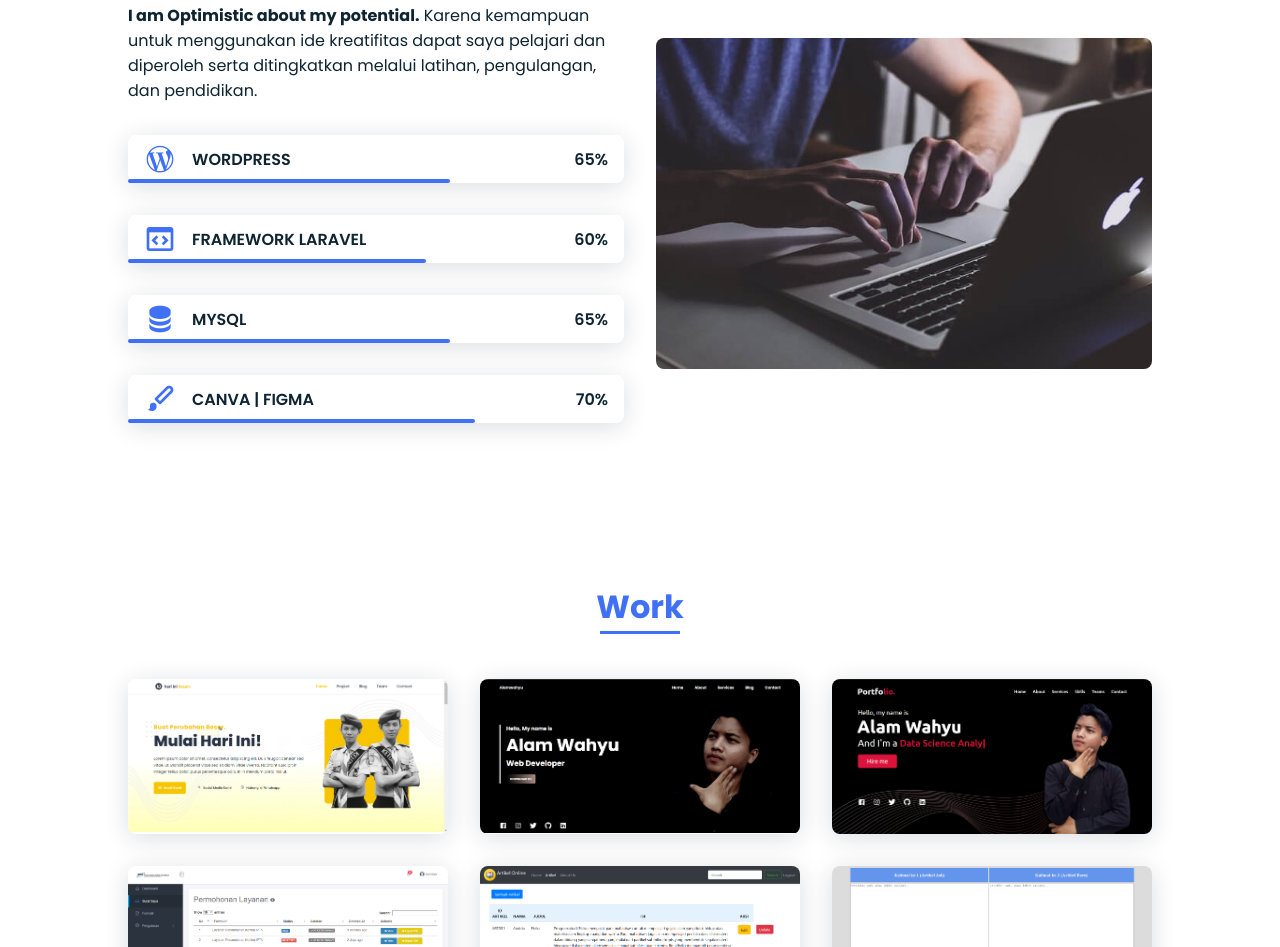
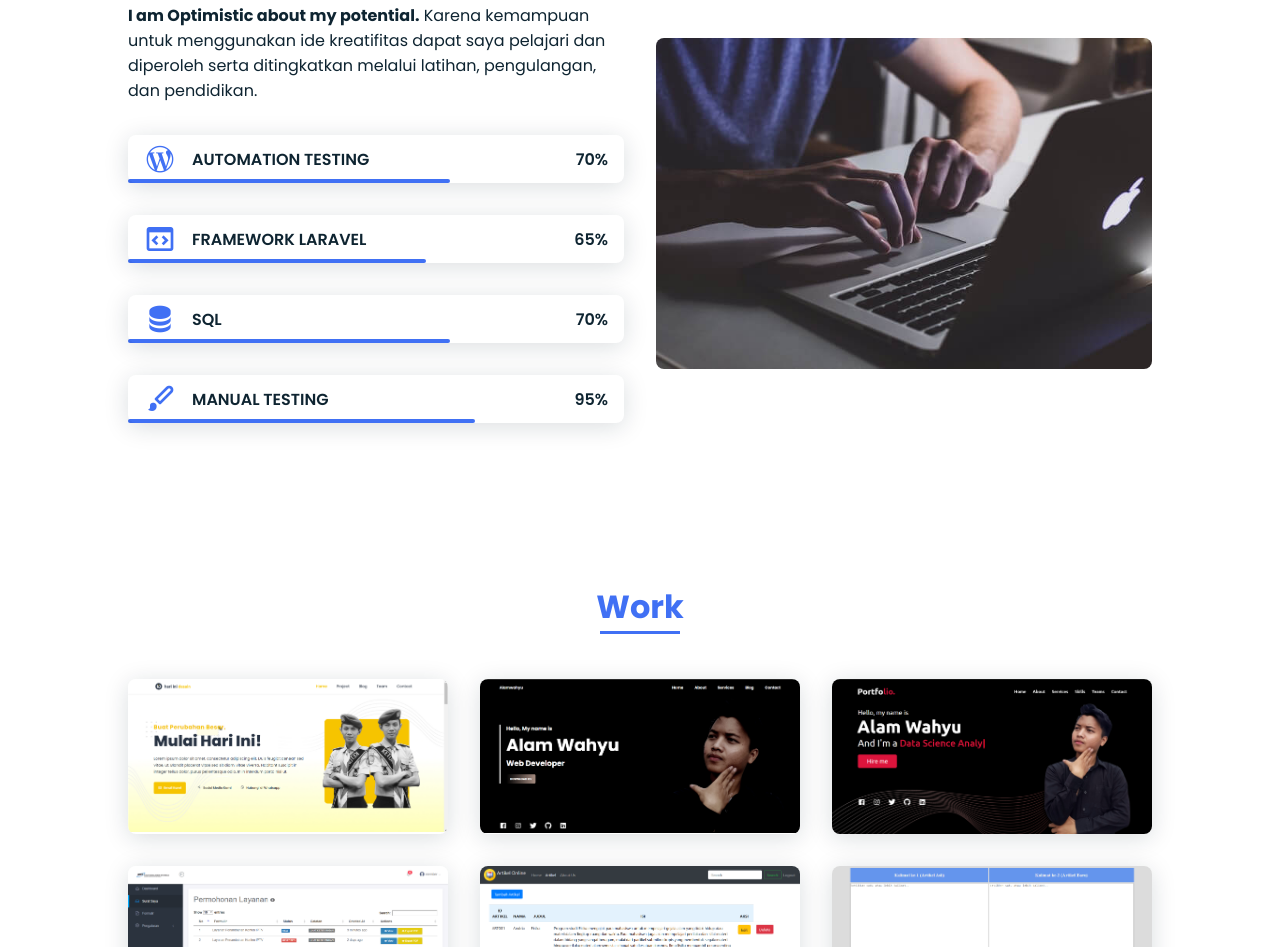
Before and after one commit to alamwahyu/mywebportfolio, a plain HTML site: page index.html in a window 1280 px wide. Shown: the part 1723-2670 px from the top of the page. Drawn offline with nearby package versions, Linux system fonts and the light colour scheme.

Commit message:
Update index.html

```diff
--- a/index.html
+++ b/index.html
@@ -83,13 +83,13 @@
                         <div class="skills__data">
                             <div class="skills__names">
                                 <i class='bx bxl-wordpress skills__icon'></i>
-                                <span class="skills__name">WORDPRESS</span>
+                                <span class="skills__name">AUTOMATION TESTING</span>
                             </div>
                             <div class="skills__bar skills__wordpress">
 
                             </div>
                             <div>
-                                <span class="skills__percentage">65%</span>
+                                <span class="skills__percentage">70%</span>
                             </div>
                         </div>
                         <div class="skills__data">
@@ -101,31 +101,31 @@
 
                             </div>
                             <div>
-                                <span class="skills__percentage">60%</span>
+                                <span class="skills__percentage">65%</span>
                             </div>
                         </div>
                         <div class="skills__data">
                             <div class="skills__names">
                                 <i class='bx bxs-data skills__icon' ></i>
-                                <span class="skills__name">MYSQL</span>
+                                <span class="skills__name">SQL</span>
                             </div>
                             <div class="skills__bar skills__sql">
 
                             </div>
                             <div>
-                                <span class="skills__percentage">65%</span>
+                                <span class="skills__percentage">70%</span>
                             </div>
                         </div>
                         <div class="skills__data">
                             <div class="skills__names">
                                 <i class='bx bxs-paint skills__icon'></i>
-                                <span class="skills__name">CANVA | FIGMA</span>
+                                <span class="skills__name">MANUAL TESTING</span>
                             </div>
                             <div class="skills__bar skills__ux">
 
                             </div>
                             <div>
-                                <span class="skills__percentage">70%</span>
+                                <span class="skills__percentage">95%</span>
                             </div>
                         </div>
                     </div>
```
